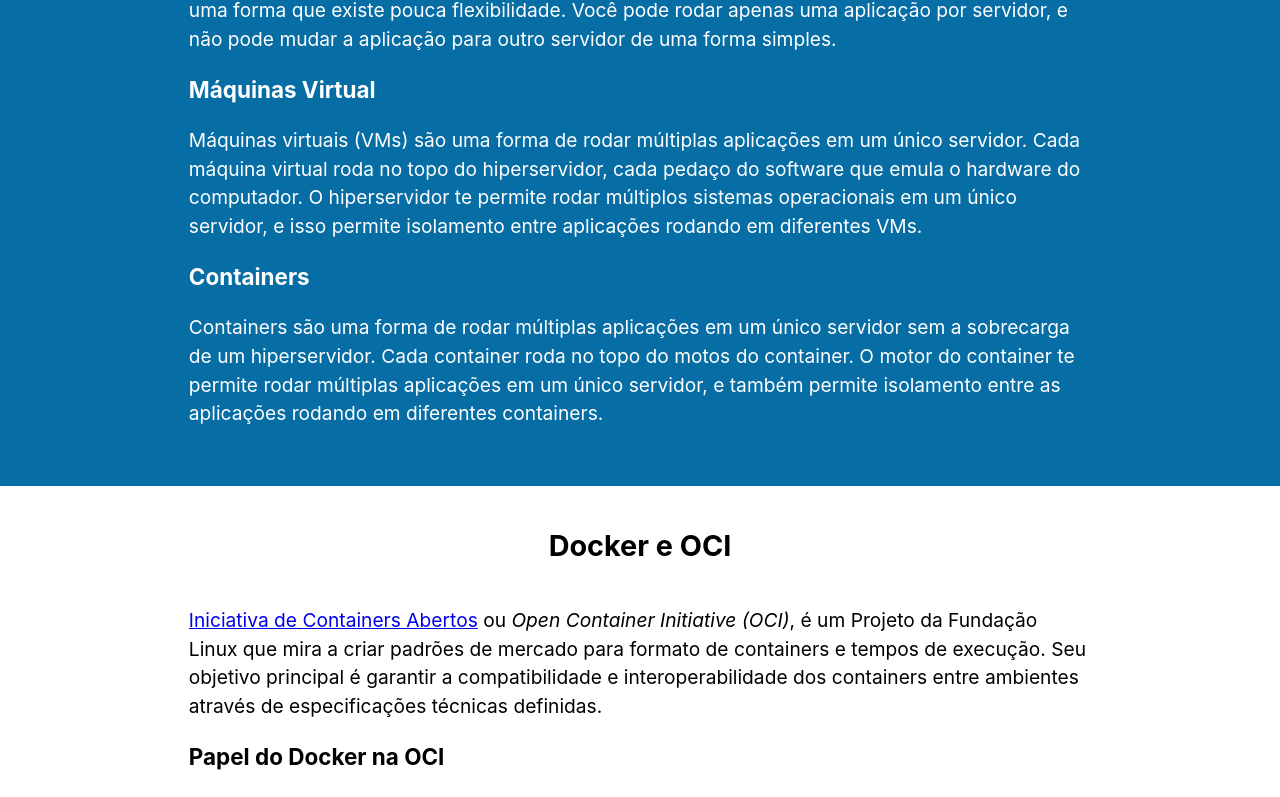
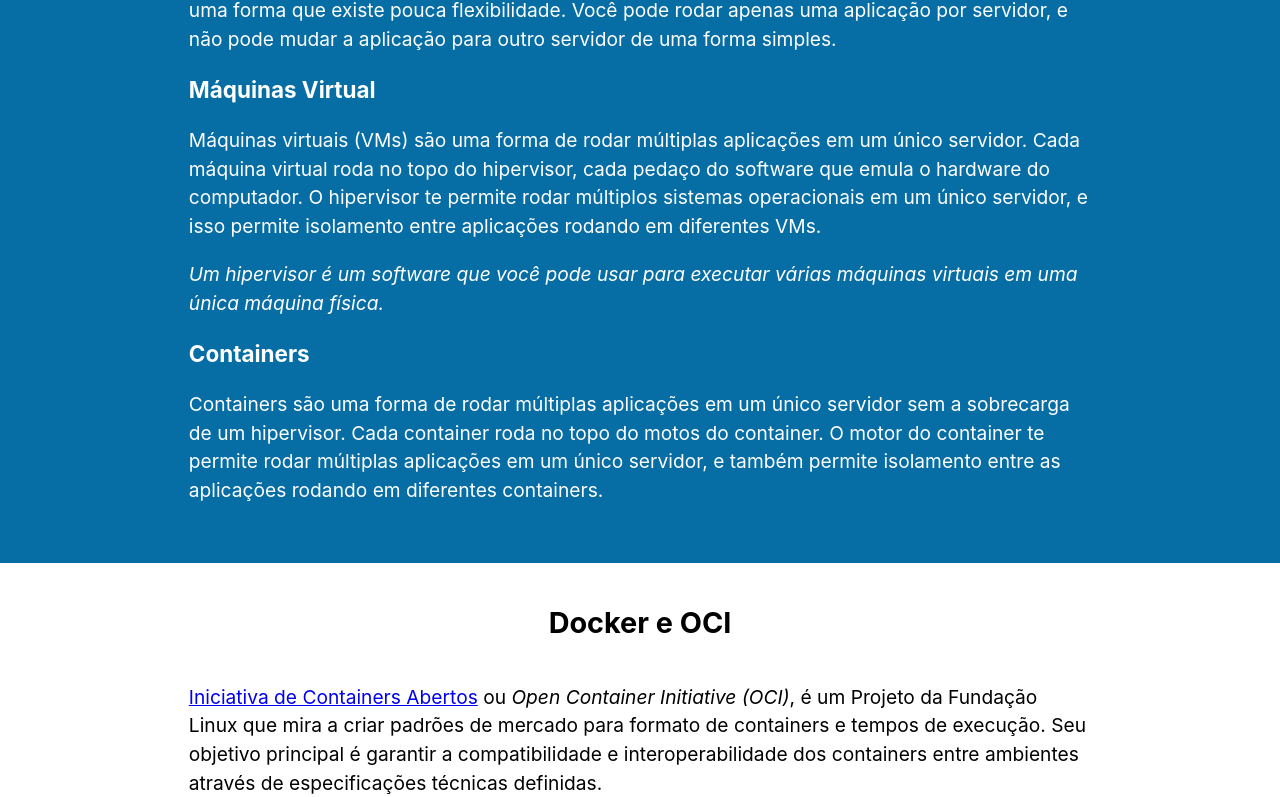
Before and after one commit to cpwaldow/introducao-docker, a React (Vite) app: page /introduction in a window 1280 px wide. Shown: the part 2798-3595 px from the top of the page. Built offline with nearby package versions, Linux system fonts and the light colour scheme.

Commit message:
refactor: footer component

```diff
--- a/src/pages/Introduction.tsx
+++ b/src/pages/Introduction.tsx
@@ -7,6 +7,7 @@
   SubtitleLevel3,
   LinkRoute,
   Title,
+  FlexContainer,
 } from '../style/style';
 import Header from '../components/Header';
 
@@ -169,17 +170,23 @@
             <Content color='white'>
               Máquinas virtuais (VMs) são uma forma de rodar múltiplas
               aplicações em um único servidor. Cada máquina virtual roda no topo
-              do hiperservidor, cada pedaço do software que emula o hardware do
-              computador. O hiperservidor te permite rodar múltiplos sistemas
+              do hipervisor, cada pedaço do software que emula o hardware do
+              computador. O hipervisor te permite rodar múltiplos sistemas
               operacionais em um único servidor, e isso permite isolamento entre
               aplicações rodando em diferentes VMs.
+            </Content>
+            <Content color='white'>
+              <i>
+                Um hipervisor é um software que você pode usar para executar
+                várias máquinas virtuais em uma única máquina física.
+              </i>
             </Content>
             <SubtitleLevel3 color='white'>Containers</SubtitleLevel3>
             <Content color='white'>
               Containers são uma forma de rodar múltiplas aplicações em um único
-              servidor sem a sobrecarga de um hiperservidor. Cada container roda
-              no topo do motos do container. O motor do container te permite
-              rodar múltiplas aplicações em um único servidor, e também permite
+              servidor sem a sobrecarga de um hipervisor. Cada container roda no
+              topo do motos do container. O motor do container te permite rodar
+              múltiplas aplicações em um único servidor, e também permite
               isolamento entre as aplicações rodando em diferentes containers.
             </Content>
           </ContentContainer>
@@ -245,14 +252,17 @@
         </Container>
       </main>
       <footer>
+        <FlexContainer>
           <LinkRoute
             to='/technologies'
             display='block'
             textalign='end'
             padding='1rem'
+            next=' >>'
           >
             Próximo
           </LinkRoute>
+        </FlexContainer>
       </footer>
     </>
   );
```
Lines whose indentation alone changed are shown as unchanged.
